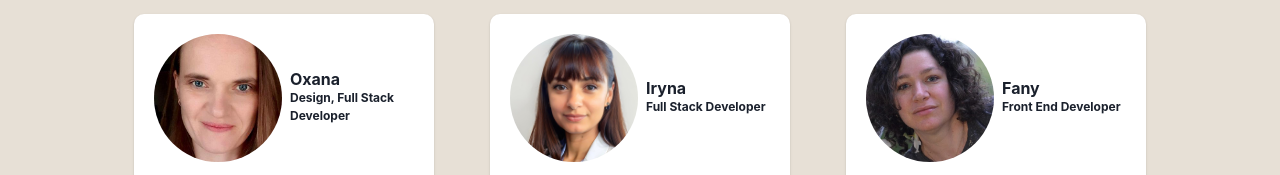
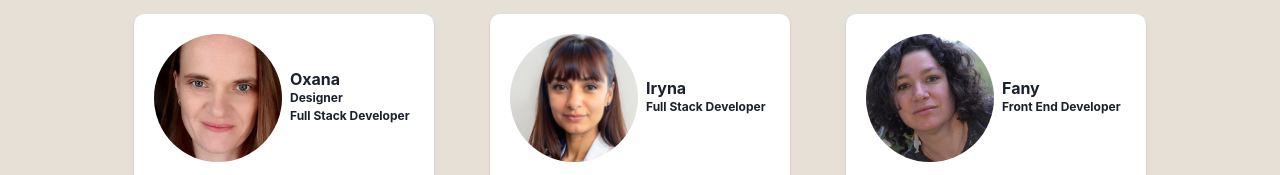
Before and after one commit to Code-the-Dream-School/ffprac-team2-front, a React (Vite) app: page /team in a window 1280 px wide. Shown: the part 147-322 px from the top of the page. Built offline with nearby package versions, Linux system fonts and the light colour scheme.

Commit message:
refactor: role design

```diff
--- a/src/pages/OurTeam.tsx
+++ b/src/pages/OurTeam.tsx
@@ -55,7 +55,9 @@ const MemberCard: React.FC<Member> = ({ name, role, image, description }) => {
                         <Heading size="sm" fontWeight="bold">
                             {name}
                         </Heading>
-                        <Text fontWeight="bold">{role}</Text>
+                        {role.split(', ').map((roleWord) => (
+                            <Text fontWeight="bold">{roleWord}</Text>
+                        ))}
                     </Box>
                 </Flex>
             </CardHeader>
@@ -80,7 +82,7 @@ const OurTeamPage: React.FC = () => {
     const team: Member[] = [
         {
             name: 'Oxana',
-            role: 'Design, Full Stack Developer',
+            role: 'Designer, Full Stack Developer',
             image: OxanaImage,
             description:
                 "As a Full Stack Developer with a photographer's heart and a passion for design, I've navigated projects from concept to execution. I seamlessly integrate functionality with visual charm, crafting a captivating user experience from start to finish. But beyond my technical skills, I thrive in collaborative environments. Engaged in numerous full stack projects, I enjoy taking on various responsibilities, relishing the opportunity to learn new stacks, and collaborating with diverse teams. This experience strengthens my knowledge and confidence along my journey to Software Development. In my free time, I cherish moments with my family, enjoy hiking, read books to discuss in my book club, and train for triathlons to maintain good physical shape and mental state.",
```
